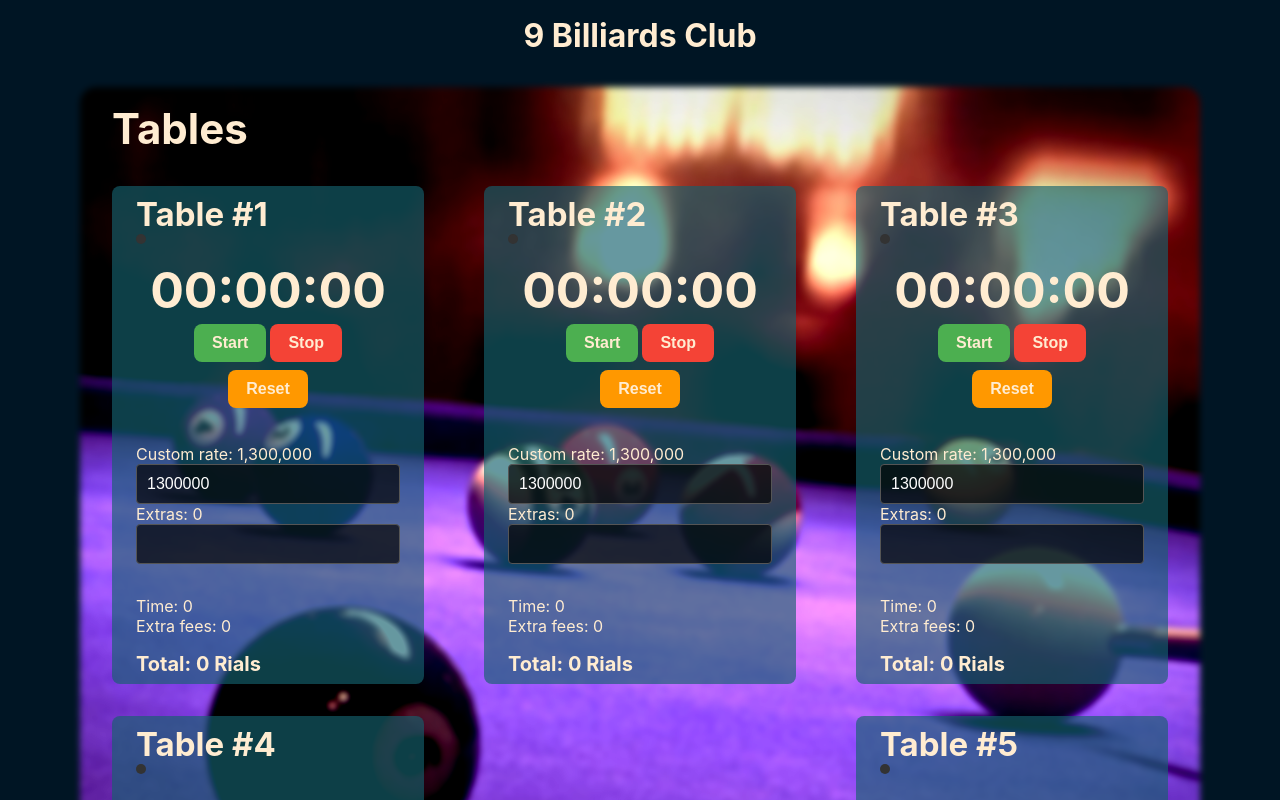
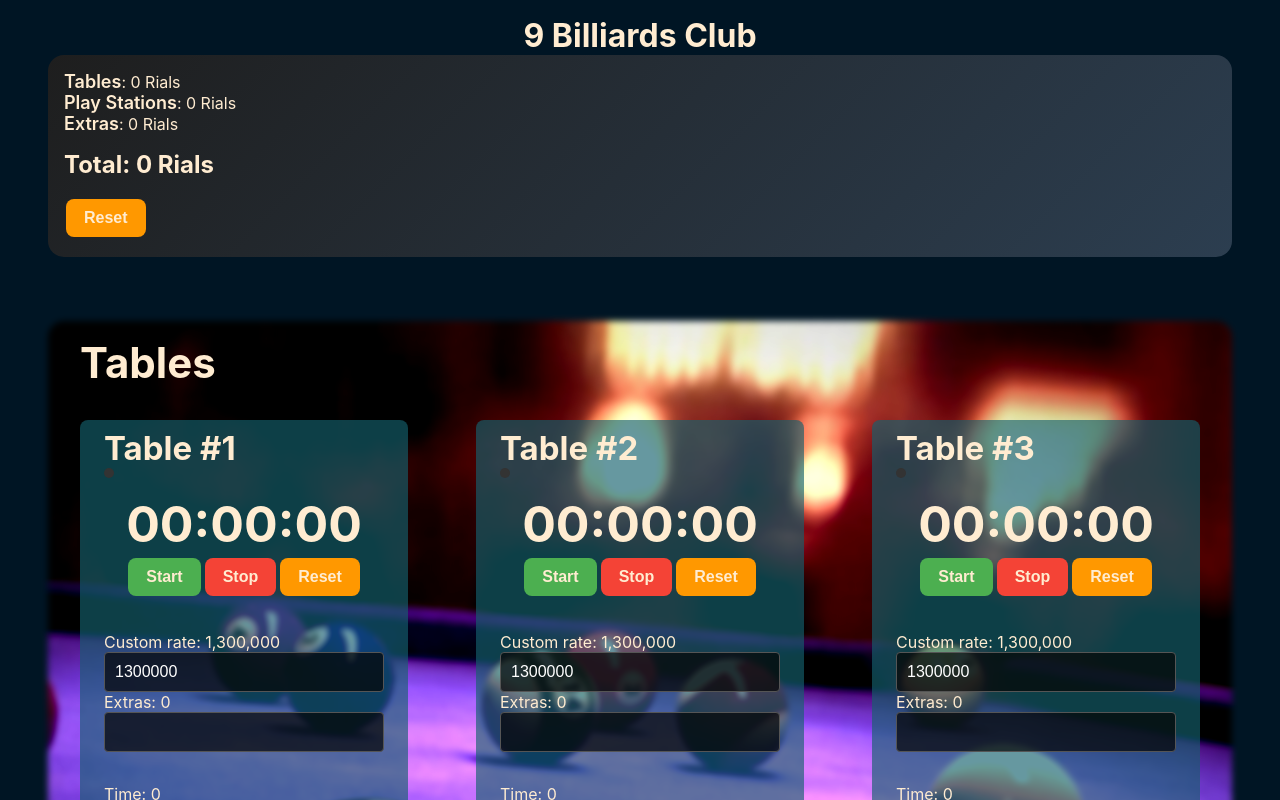
Before and after one commit to Thermite10k/cmgmt, a React (Create React App) app: page / in a window 1280 px wide. Shown: the top 800 px of the page. Built offline with nearby package versions, Linux system fonts and the light colour scheme.

Commit message:
Added context to App.js and added a stats component

```diff
--- a/src/App.js
+++ b/src/App.js
@@ -1,9 +1,10 @@
-import { useState, useCallback, useActionState, useEffect } from "react";
+import { useState, useCallback, useContext, useEffect } from "react";
 import "./App.css";
 import classes from "./App.module.css";
-
+import { DataProvider, dataContext } from "./contexts/appContext";
 import ServiceTable from "./components/ServiceTable/ServiceTable";
 import Button from "./components/UI/Button/Button";
+import Stats from "./components/Stats/Stats";
 
 function App() {
   const hourlyRate = 1100;
@@ -11,6 +12,8 @@ function App() {
   const [error, setError] = useState(false);
   const [isLoading, setIsLoading] = useState(null);
 
+  // const { storedData, setStoredData } = useContext(dataContext);
+  // console.log(storedData);
   const fetchDataHandler = useCallback(async () => {
     setIsLoading(true);
     setError(null);
@@ -58,6 +61,7 @@ function App() {
       <center>
         <h1>9 Billiards Club</h1>
       </center>
+      <Stats />
       {data.length && data.map((obj, index) => <ServiceTable service={obj} />)}
     </div>
   );
--- a/src/App.module.css
+++ b/src/App.module.css
@@ -36,7 +36,7 @@ $phlox: rgba(192, 76, 253, 1); */
 .app {
   background-color: #001524;
   margin: 0;
-  padding: 1rem;
+  padding: 1rem 3rem;
   min-height: 100vh;
   font-family: Segoe UI ", Tahoma, Geneva, Verdana, sans-serif;";
   color: #ffecd1;
--- a/src/components/ServiceTable/ServiceTable.jsx
+++ b/src/components/ServiceTable/ServiceTable.jsx
@@ -17,7 +17,9 @@ const ServiceTable = ({ service }) => {
         <div className={classes.timerContainer}>
           {Array.from({ length: service.count }).map((_, index) => (
             <Timer
-              title={service.name + " #" + (index + 1)}
+              title={service.name}
+              index={index + 1}
+              id={service.id}
               rate={service.hourlyRate}
             />
           ))}
--- a/src/components/ServiceTable/ServiceTable.module.css
+++ b/src/components/ServiceTable/ServiceTable.module.css
@@ -1,6 +1,7 @@
 .serviceContainer {
   /* background-color: #203849; */
   padding: 1rem 2rem;
+  margin-top: 4rem;
   z-index: 10;
   position: relative;
   border-radius: inherit;
@@ -19,7 +20,6 @@
   gap: 2rem 1rem;
 }
 .relativeContainer {
-  margin: 2rem 4rem 0rem 4rem;
   border-radius: 1rem;
   position: relative;
 }
--- /dev/null
+++ b/src/components/Stats/Stats.jsx
@@ -0,0 +1,38 @@
+import React, { useContext } from "react";
+import { dataContext } from "../../contexts/appContext";
+import { addCommaSeparator } from "../utils/addCommaSeparator";
+import classes from "./Stats.module.css";
+import Button from "../UI/Button/Button";
+const Stats = () => {
+  const { storedData, setStoredData, resetData } = useContext(dataContext);
+
+  const handleReset = () => {
+    if (window.confirm("Are you sure that you want to reset the data?")) {
+      resetData();
+    }
+  };
+
+  return (
+    <div className={classes.statsContainer}>
+      <ul className={classes.statList}>
+        {Object.keys(storedData).map(
+          (key) =>
+            !isNaN(key) && (
+              <li key={key} className={classes.listItem}>
+                <div className={classes.name}>{storedData[key].name}</div>:{" "}
+                {addCommaSeparator(storedData[key].amount)} Rials
+              </li>
+            )
+        )}
+      </ul>
+      <div className={` ${classes.total}`}>
+        Total: {addCommaSeparator(storedData.total)} Rials
+      </div>
+      <Button className={classes.totalButton} onClick={handleReset}>
+        Reset
+      </Button>
+    </div>
+  );
+};
+
+export default Stats;
--- /dev/null
+++ b/src/components/Stats/Stats.module.css
@@ -0,0 +1,37 @@
+.statsContainer {
+  background-color: #15616d;
+  background: linear-gradient(135deg, #1e1e1e, #2c3e50);
+  color: #ffecd1;
+  border-radius: 1rem;
+  padding: 1rem;
+}
+.statList {
+  padding: 0;
+  margin: 0;
+}
+.listItem {
+  display: flex;
+  text-decoration: none;
+  list-style: none;
+  padding: 0;
+  margin: 0;
+  align-items: center;
+}
+.name {
+  font-size: 18px;
+  font-weight: 600;
+}
+.total {
+  width: fit-content;
+  margin: 1rem 0;
+  font-size: 24px;
+  font-weight: 700;
+}
+.totalButton {
+  background-color: #ff9800;
+  transition: background-color 0.3s ease, box-shadow 0.3s;
+}
+.totalButton:hover {
+  background-color: #e68900;
+  box-shadow: 0 0 2px #ff9800, 0 0 5px #ff9800, 0 0 8px #ff9800;
+}
--- a/src/components/Timer/Timer.jsx
+++ b/src/components/Timer/Timer.jsx
@@ -1,9 +1,11 @@
-import React, { useState, useEffect, useRef } from "react";
+import React, { useState, useEffect, useRef, useContext } from "react";
 import classes from "./Timer.module.css";
 import Button from "../UI/Button/Button";
 import buttonClasses from "./TimerButton.module.css";
 import Indicator from "../UI/Indicator/Indicator";
-const Timer = ({ rate, title }) => {
+import { addCommaSeparator } from "../utils/addCommaSeparator";
+import { dataContext } from "../../contexts/appContext";
+const Timer = ({ rate, title, index, id }) => {
   const [time, setTime] = useState({ hours: 0, minutes: 0, seconds: 0 });
   const [isActive, setIsActive] = useState(false);
   const [total, setTotal] = useState(0);
@@ -12,7 +14,7 @@ const Timer = ({ rate, title }) => {
   const [extra, setExtra] = useState(0);
   const [totalExtra, setTotalExtra] = useState(0);
   const [timeTotal, setTimeTotal] = useState(0);
-
+  const { setStoredData } = useContext(dataContext);
   const intervalRef = useRef(null);
   const extraRef = useRef(null);
 
@@ -33,7 +35,7 @@ const Timer = ({ rate, title }) => {
             seconds: newSeconds % 60,
           };
         });
-      }, 1000);
+      }, 1);
     } else if (!isActive && intervalRef.current) {
       clearInterval(intervalRef.current);
       intervalRef.current = null;
@@ -44,9 +46,7 @@ const Timer = ({ rate, title }) => {
       }
     };
   }, [isActive]);
-  const addCommaSeparator = (number) => {
-    return number.toString().replace(/\B(?=(\d{3})+(?!\d))/g, ",");
-  };
+
   const handleStart = () => {
     setIsActive(true);
   };
@@ -59,6 +59,13 @@ const Timer = ({ rate, title }) => {
     setTimeTotal(+totalTimePrice.toFixed());
   };
   const handleReset = () => {
+    setStoredData((prevData) => ({
+      ...prevData,
+      [id]: { ...prevData[id], amount: prevData[id].amount + +timeTotal },
+      2: { ...prevData[2], amount: prevData[2].amount + +totalExtra }, // 2 is the id for extras as described in context
+      total: prevData.total + +total,
+    }));
+
     setIsActive(false);
     setTime({ hours: 0, minutes: 0, seconds: 0 });
     setCustomRate(rate);
@@ -96,14 +103,14 @@ const Timer = ({ rate, title }) => {
   };
   const getTotal = () => {
     setTotal(+timeTotal + +totalExtra);
-    console.log("calculating total...");
   };
   useEffect(() => getTotal(), [finalRate, timeTotal, totalExtra]);
 
   return (
     <div className={classes.timerContainer}>
       <div className={`${classes.titleContainer}`}>
-        {title} <Indicator isActive={`${isActive ? "active" : ""}`} />
+        {title} #{index}
+        <Indicator isActive={`${isActive ? "active" : ""}`} />
       </div>
       <div className={classes.timerAndButtons}>
         <h2>
--- /dev/null
+++ b/src/components/utils/addCommaSeparator.js
@@ -0,0 +1,3 @@
+export const addCommaSeparator = (number) => {
+  return number.toString().replace(/\B(?=(\d{3})+(?!\d))/g, ",");
+};
--- /dev/null
+++ b/src/contexts/appContext.js
@@ -0,0 +1,39 @@
+import { createContext, useState, useEffect, useContext } from "react";
+
+const dataContext = createContext(1);
+
+const initialState = {
+  0: {
+    name: "Tables",
+    amount: 0,
+  },
+  1: {
+    name: "Play Stations",
+    amount: 0,
+  },
+  2: {
+    name: "Extras",
+    amount: 0,
+  },
+  total: 0,
+};
+export const DataProvider = ({ children }) => {
+  const [storedData, setStoredData] = useState(() => {
+    const savedData = localStorage.getItem("saleStats");
+    return savedData ? JSON.parse(savedData) : initialState;
+  });
+  const resetData = () => {
+    setStoredData(initialState);
+    localStorage.removeItem("saleStats");
+  };
+  useEffect(() => {
+    localStorage.setItem("saleStats", JSON.stringify(storedData));
+  }, [storedData]);
+
+  return (
+    <dataContext.Provider value={{ storedData, setStoredData, resetData }}>
+      {children}
+    </dataContext.Provider>
+  );
+};
+export { dataContext };
--- a/src/index.js
+++ b/src/index.js
@@ -3,12 +3,13 @@ import ReactDOM from "react-dom/client";
 import "./index.css";
 import App from "./App";
 import reportWebVitals from "./reportWebVitals";
+import { DataProvider } from "./contexts/appContext";
 
 const root = ReactDOM.createRoot(document.getElementById("root"));
 root.render(
-  <React.StrictMode>
+  <DataProvider>
     <App />
-  </React.StrictMode>
+  </DataProvider>
 );
 
 // If you want to start measuring performance in your app, pass a function
```
